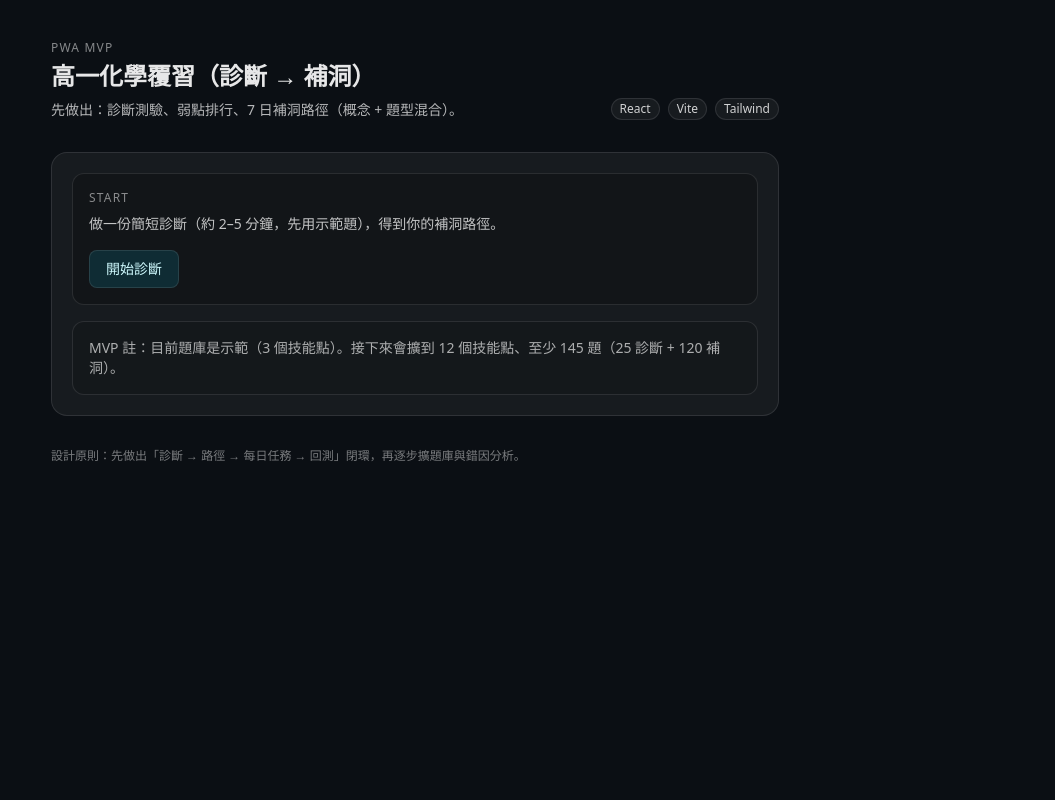
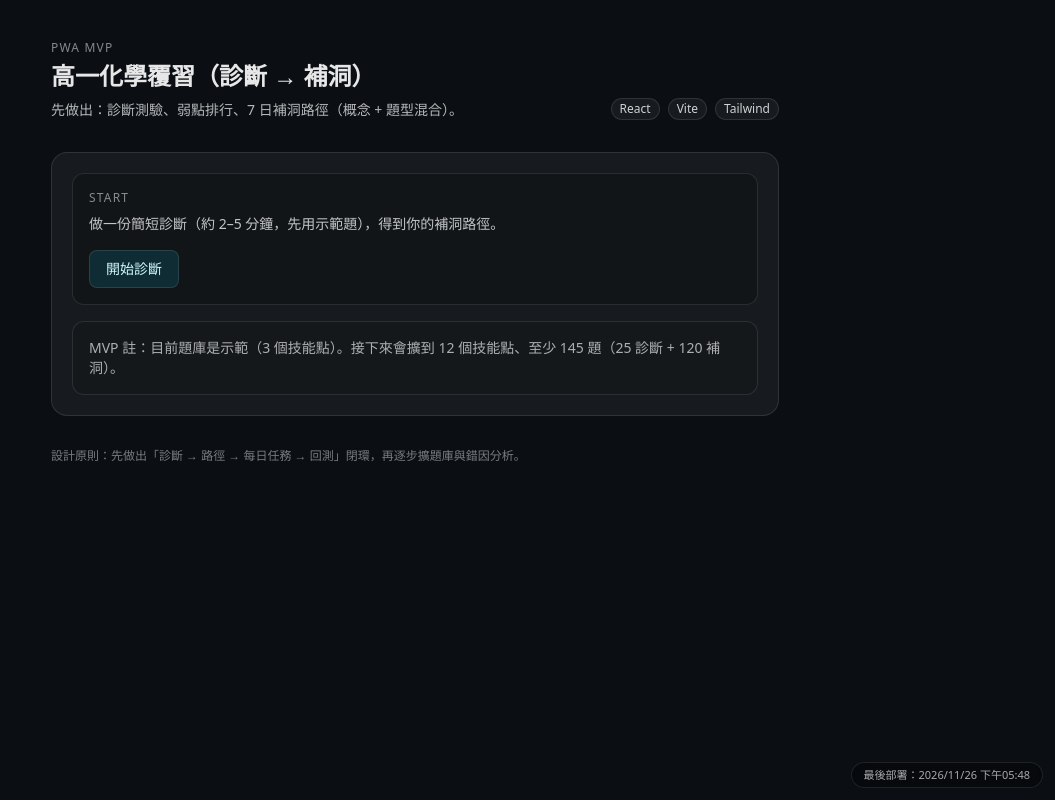
Before and after one commit to chuntengtsai/chem-review-pwa, a React (Vite) app: page / in a window 1280 px wide. Shown: the whole page, without its empty margins (225-1280 px from the left). Built offline with nearby package versions, Linux system fonts and the light colour scheme.

Commit message:
Show last deployment time badge (build time)

```diff
--- a/src/App.jsx
+++ b/src/App.jsx
@@ -1,5 +1,26 @@
 import { useMemo, useState } from 'react';
 import { SKILLS, getAllDiagnosticQuestions, getPracticeQuestionsForSkill } from './content/skills.js';
+
+// eslint-disable-next-line no-undef
+const BUILD_TIME = typeof __BUILD_TIME__ !== 'undefined' ? __BUILD_TIME__ : '';
+
+function formatBuildTime(iso) {
+  if (!iso) return '';
+  try {
+    const d = new Date(iso);
+    const fmt = new Intl.DateTimeFormat('zh-TW', {
+      timeZone: 'Asia/Taipei',
+      year: 'numeric',
+      month: '2-digit',
+      day: '2-digit',
+      hour: '2-digit',
+      minute: '2-digit'
+    });
+    return fmt.format(d);
+  } catch {
+    return String(iso);
+  }
+}
 
 function cls(...xs) {
   return xs.filter(Boolean).join(' ');
@@ -88,6 +109,8 @@ export default function App() {
   function goTodayTask() {
     setView('task');
   }
+
+  const buildLabel = useMemo(() => formatBuildTime(BUILD_TIME), []);
 
   return (
     <div className="min-h-screen">
@@ -343,6 +366,12 @@ export default function App() {
           設計原則：先做出「診斷 → 路徑 → 每日任務 → 回測」閉環，再逐步擴題庫與錯因分析。
         </footer>
       </div>
+
+      {buildLabel ? (
+        <div className="fixed bottom-3 right-3 z-50 rounded-full border border-white/10 bg-black/35 px-3 py-1 text-[11px] text-white/65 backdrop-blur">
+          最後部署：{buildLabel}
+        </div>
+      ) : null}
     </div>
   );
 }
--- a/vite.config.js
+++ b/vite.config.js
@@ -3,6 +3,9 @@ import react from '@vitejs/plugin-react';
 import { VitePWA } from 'vite-plugin-pwa';
 
 export default defineConfig({
+  define: {
+    __BUILD_TIME__: JSON.stringify(new Date().toISOString())
+  },
   plugins: [
     react(),
     VitePWA({
```
